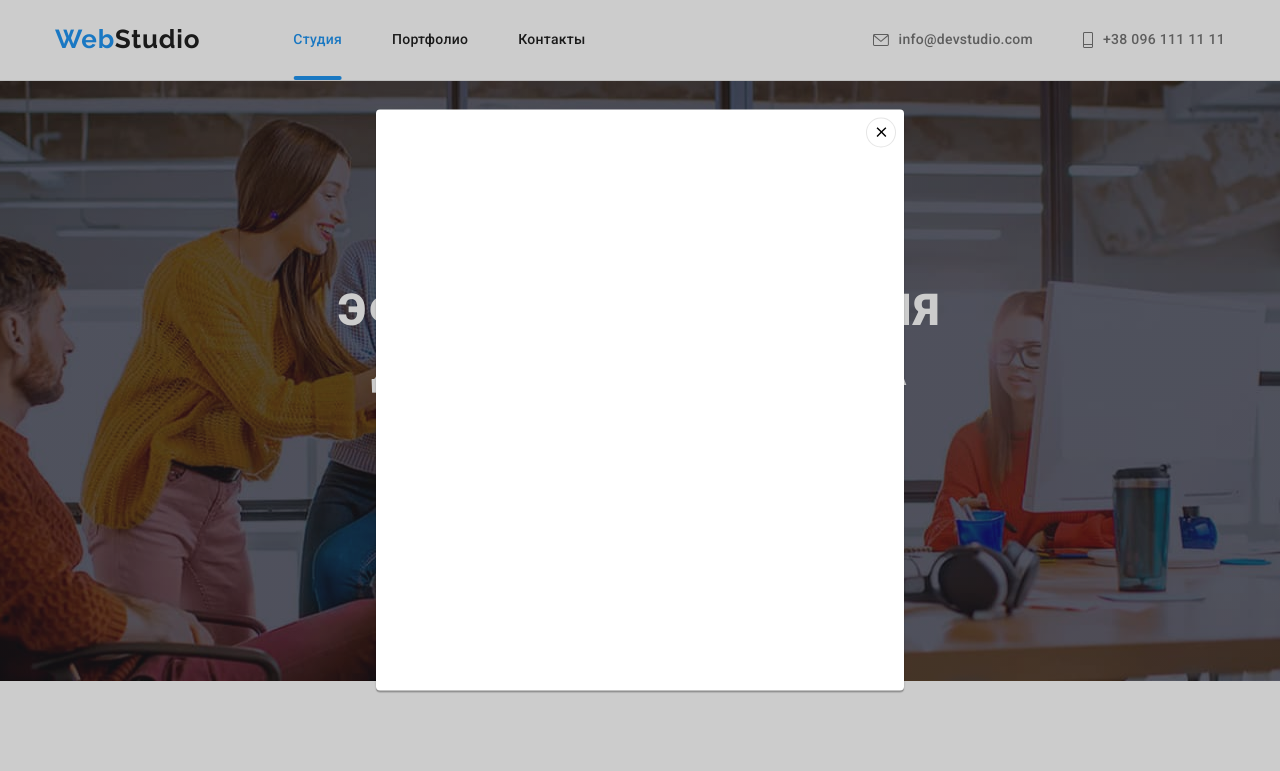
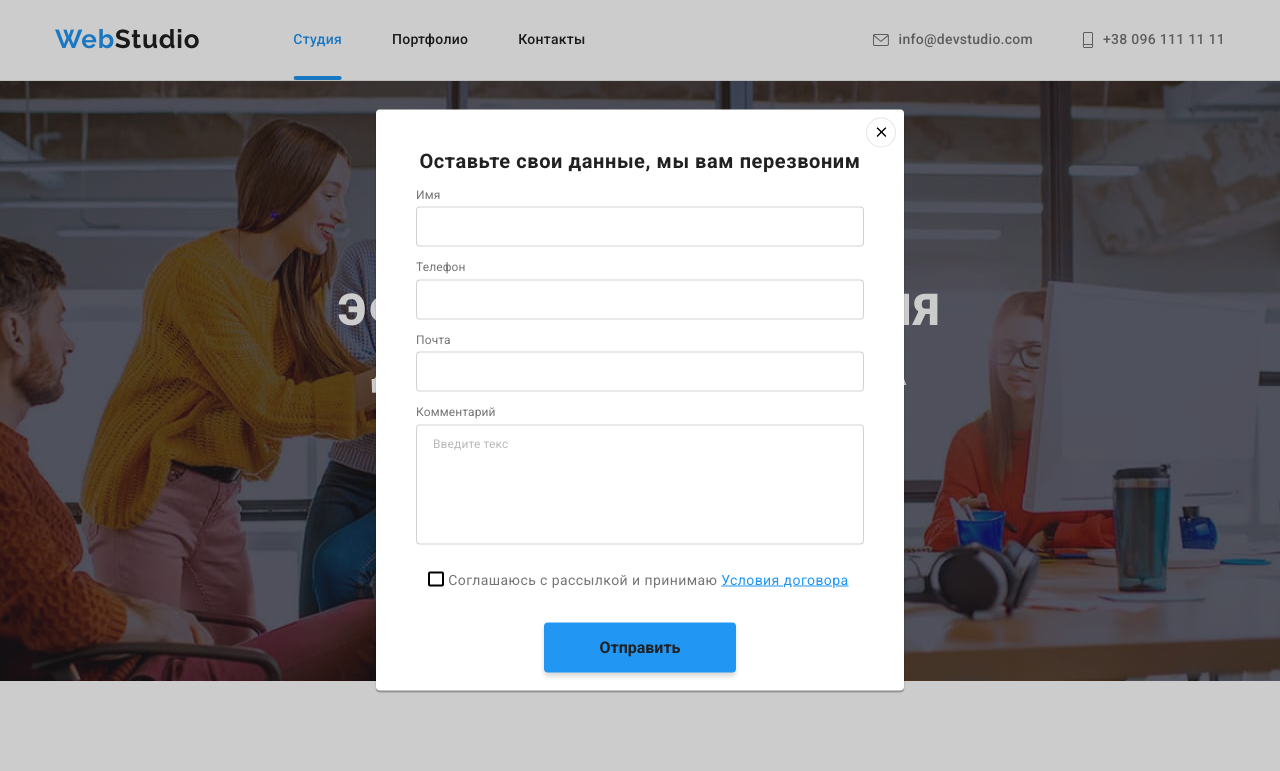
Before and after one commit to Oleh-Prysiazhniuk/goit-markup-hw-05, a plain HTML site: page index.html in a window 1280 px wide. Both pictures are taken after a click on the button "Заказать услугу". Shown: the top 771 px of the page. Drawn offline with nearby package versions, Linux system fonts and the light colour scheme.

Commit message:
ДЗ№6 готове модальне вікно, без футера.

```diff
--- a/css/styles.css
+++ b/css/styles.css
@@ -803,6 +803,7 @@ display: flex;
   transform: translate(-50%, -50%);
   width: 528px;
   height: 581px;
+  padding: 40px;
   transition: transform 250ms cubic-bezier(0.4, 0, 0.2, 1);
   border-radius: 4px;
   box-shadow: 0px 1px 3px rgba(0, 0, 0, 0.12), 0px 1px 1px rgba(0, 0, 0, 0.14),
@@ -833,5 +834,210 @@ display: flex;
   background: #FFFFFF;
 }
 
+.close-btn>.close {
+  transition: color 250ms cubic-bezier(0.4, 0, 0.2, 1);
+}
+
+.close-btn:hover,
+.close-btn:focus {
+
+  fill: var(--accent-color);
+}
+
+.modal-header {
+  font-family: "Roboto";
+  font-weight: 700;
+  font-size: 20px;
+  line-height: 1.15;
+  text-align: center;
+  letter-spacing: 0.03em;
+  color: #212121;
+}
+
+.inputs-container {
+  list-style: none;
+  margin-top: 12px;
+}
+
+.inputs-container-item {
+  margin-top: 10px;
+}
+
+.inputs-container-item:first-child {
+  margin-top: 0;
+}
+
+.inputs-container-item>.form-label {
+  font-family: "Roboto";
+  font-weight: 400;
+  font-size: 12px;
+  line-height: 1.16;
+  letter-spacing: 0.01em;
+  color: #757575;
+}
+
+.inputs-container-item>.form-input {
+  width: 100%;
+  height: 40px;
+  margin-top: 4px;
+  padding-left: 42px;
+  transition: 250ms cubic-bezier(0.4, 0, 0.2, 1);
+  border: 1px solid rgba(33, 33, 33, 0.2);
+  border-radius: 4px;
+}
+
+.inputs-container-item>textarea {
+  width: 100%;
+  height: 120px;
+  margin-top: 4px;
+  padding: 12px 16px;
+  resize: none;
+  border: 1px solid rgba(33, 33, 33, 0.2);
+  border-radius: 4px;
+}
+
+.inputs-container-item>textarea::placeholder {
+  font-family: "Roboto";
+  font-weight: 400;
+  font-size: 12px;
+  line-height: 1.16;
+  letter-spacing: 0.01em;
+  color: rgba(117, 117, 117, 0.5);
+}
+
+.policy-checkbox {
+  position: relative;
+  width: 425px;
+  margin-top: 20px;
+  display: flex;
+  align-items: center;
+  margin-right: auto;
+  margin-left: auto;
+}
+
+.checkbox {
+  position: absolute;
+  width: 16px;
+  height: 15px;
+  left: 0;
+  transform: translateY(20%);
+  pointer-events: none;
+  border: 2px solid black;
+  border-radius: 2px;
+}
+
+.checkbox-input:checked+.checkbox {
+  background-color: var(--accent-color);
+  background-origin: border-box;
+  border: transparent;
+}
+
+.checkbox-input {
+  appearance: none;
+}
+
+.policy-checkbox>.checkbox-label {
+  font-family: "Roboto";
+  font-weight: 400;
+  font-size: 14px;
+  line-height: 1.7;
+  letter-spacing: 0.03em;
+  color: #757575;
+  margin-left: auto;
+}
+
+.policy-doc {
+  font-family: "Roboto";
+  font-weight: 400;
+  font-size: 14px;
+  line-height: 1.7;
+  letter-spacing: 0.03em;
+  text-decoration-line: underline;
+  color: var(--accent-color);
+}
+
+.modal-btn {
+  display: flex;
+  font-family: inherit;
+  font-weight: bold;
+  font-size: 16px;
+  line-height: 1.875;
+  color: var(--white-color);
+  background: var(--accent-color);
+  border-radius: 4px;
+  border: none;
+  padding: 10px 55px;
+  margin-top: 30px;
+  margin-left: auto;
+  margin-right: auto;
+  box-shadow: 0px 4px 4px rgba(0, 0, 0, 0.15);
+}
+
+.inputs-container-item>.name {
+  position: absolute;
+  width: 12px;
+  height: 12px;
+  top: 105px;
+  left: 56px;
+  transform: translateY(+50%);
+  transition: 250ms cubic-bezier(0.4, 0, 0.2, 1);
+}
+
+.inputs-container-item>.tel {
+  position: absolute;
+  width: 13px;
+  height: 13px;
+  top: 177px;
+  left: 56px;
+  transform: translateY(+50%);
+  transition: 250ms cubic-bezier(0.4, 0, 0.2, 1);
+}
+
+.inputs-container-item>.email {
+  position: absolute;
+  width: 15px;
+  height: 12px;
+  top: 250px;
+  left: 56px;
+  transform: translateY(+50%);
+  transition: 250ms cubic-bezier(0.4, 0, 0.2, 1);
+}
+
+.form-input:focus {
+  transition: 250ms cubic-bezier(0.4, 0, 0.2, 1);
+  outline: var(--accent-color);
+}
+
+.footer-submit:focus {
+  transition: 250ms cubic-bezier(0.4, 0, 0.2, 1);
+  outline: var(--accent-color);
+}
+
+.textarea:focus {
+  transition: 250ms cubic-bezier(0.4, 0, 0.2, 1);
+  outline: var(--accent-color);
+}
+
+.form-input:focus+.name {
+  transition: 250ms cubic-bezier(0.4, 0, 0.2, 1);
+  fill: var(--accent-color);
+}
+
+.form-input:focus+.tel {
+  transition: 250ms cubic-bezier(0.4, 0, 0.2, 1);
+  fill: var(--accent-color);
+}
+
+.form-input:focus+.email {
+  transition: 250ms cubic-bezier(0.4, 0, 0.2, 1);
+  fill: var(--accent-color);
+}
+
+.form-input:focus {
+  cursor: pointer;
+  border: 1px solid var(--accent-color);
+}
+
+
 
 /* -------------------- */
--- a/index.html
+++ b/index.html
@@ -377,6 +377,46 @@
             <use href="./images/symbol-defs.svg#icon-close"></use>
           </svg>
         </button>
+
+              <h2 class="modal-header">Оставьте свои данные, мы вам перезвоним</h2>
+              <ul class="inputs-container">
+                <li class="inputs-container-item">
+                  <label class="form-label" for="name">Имя</label>
+                  <input class="form-input" type="text" name="name" id="name" />
+                  <svg class="name">
+                    <use href="./imges/icons.svg#name"></use>
+                  </svg>
+                </li>
+                <li class="inputs-container-item">
+                  <label class="form-label" for="tel">Телефон</label>
+                  <input class="form-input" type="tel" name="tel" id="tel" />
+                  <svg class="tel">
+                    <use href="./imges/icons.svg#tel"></use>
+                  </svg>
+                </li>
+                <li class="inputs-container-item">
+                  <label class="form-label" for="email">Почта</label>
+                  <input class="form-input" type="text" name="email" id="email" />
+                  <svg class="email">
+                    <use href="./imges/icons.svg#email"></use>
+                  </svg>
+                </li>
+                <li class="inputs-container-item">
+                  <label class="form-label" for="comment">Комментарий</label>
+                  <textarea class="textarea" name="textarea" id="comment" placeholder="Введите текс"></textarea>
+                </li>
+              </ul>
+              <div class="policy-checkbox">
+                <label class="checkbox-label">Соглашаюсь с рассылкой и принимаю
+                  <a class="policy-doc" href="#">Условия договора</a>
+                  <input class="checkbox-input" type="checkbox" />
+                  <svg class="checkbox">
+                    <use href="./imges/icons.svg#icon-check"></use>
+                  </svg>
+                </label>
+              </div>
+              <button class="modal-btn" type="submit">Отправить</button>
+
       </div>
     </div>
     <script src="./js/modal.js"></script>
```
